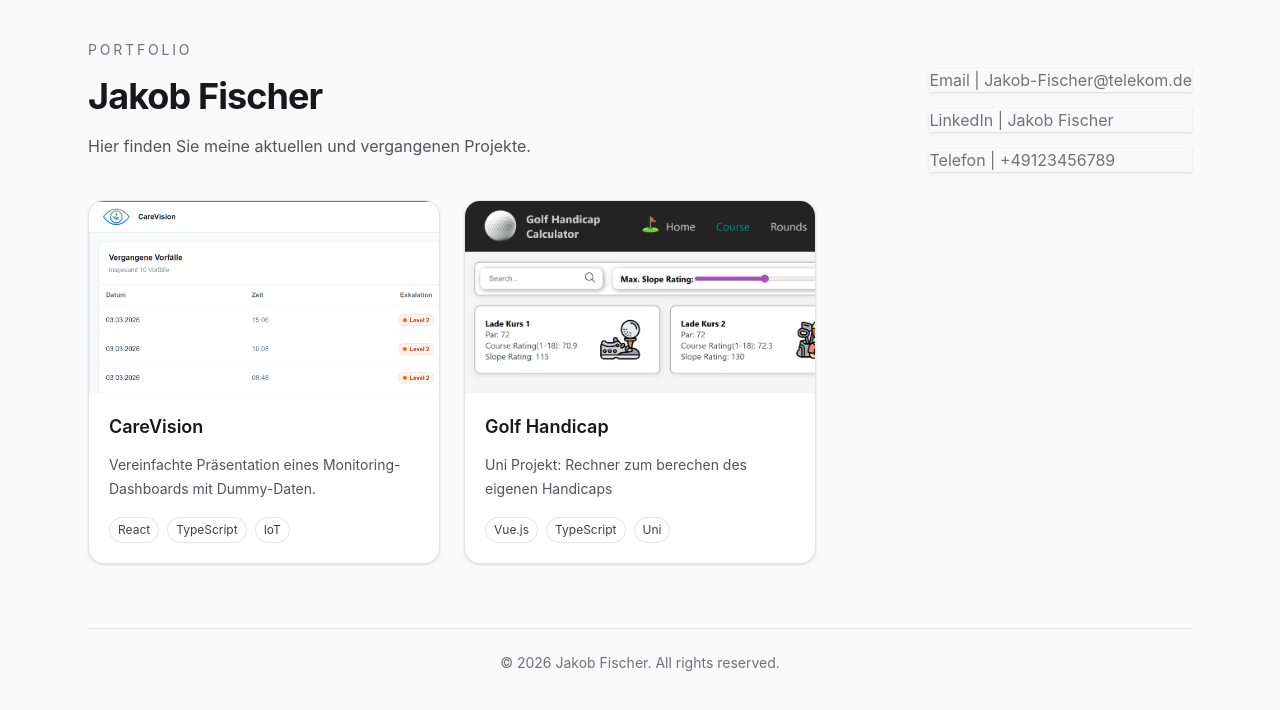
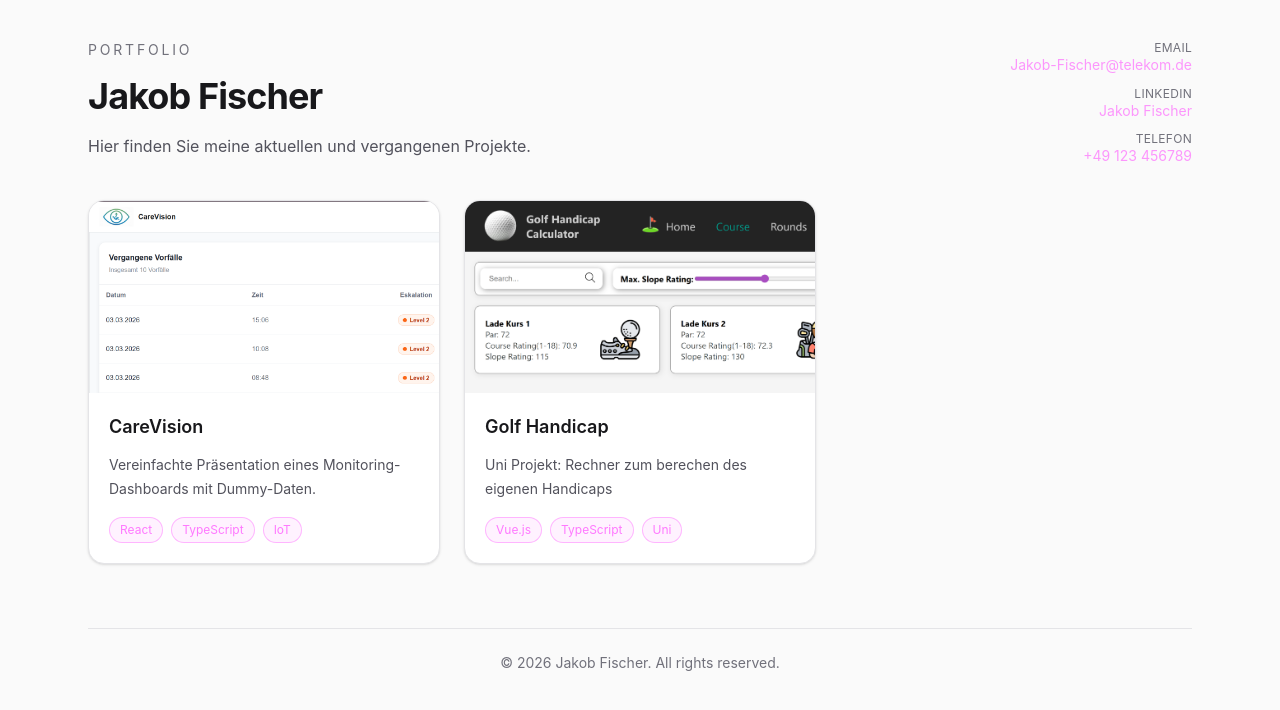
Before and after one commit to JakobFischer2574/portfolio, a React (Vite) app: page / in a window 1280 px wide. Shown: the top 710 px of the page. Built offline with nearby package versions, Linux system fonts and the light colour scheme.

Commit message:
Refactor App component layout and improve styling; enhance ProjectCard and ProjectShell components with Tailwind CSS

```diff
--- a/src/App.tsx
+++ b/src/App.tsx
@@ -1,7 +1,7 @@
-import {useMemo, useState} from "react";
+import { useMemo, useState } from "react";
 import ProjectGrid from "./components/portfolio/ProjectGrid";
 import ProjectShell from "./components/portfolio/ProjectShell";
-import {loadProjects} from "./lib/loadProjects";
+import { loadProjects } from "./lib/loadProjects";
 
 export default function App() {
   const projects = useMemo(() => loadProjects(), []);
@@ -25,65 +25,87 @@ export default function App() {
             <p className="max-w-2xl text-base leading-7 text-zinc-600 dark:text-zinc-400">
               Hier finden Sie meine aktuellen und vergangenen Projekte.
             </p>
-
           </div>
           {/*Left Header*/}
-                    <div className="flex flex-2 items-center justify-end">
+          <div className="flex flex-2 items-start justify-end">
             {/*Kontakt*/}
-                        <div className="flex flex-col gap-4">
+            <div className="flex flex-col items-end gap-3 text-sm">
               <a
                 href="mailto:Jakob-Fischer@telekom.de"
+                className="group flex flex-col items-end leading-tight transition"
+              >
+                <span className="text-zinc-500 text-xs  tracking-wide uppercase">
+                  Email
+                </span>
+
+                <span
                   className="
-                                text-left
-                                text-zinc-500 dark:text-zinc-700
-                                shadow-sm
-                                transition-all duration-200
-                                hover:shadow-lg
-                                hover:text-zinc-500 dark:hover:text-zinc-600
-                                ">
-                                Email | Jakob-Fischer@telekom.de
+                  text-right
+      dark:text-portfolio-accent/60
+            text-portfolio-accent/40
+
+      group-hover:text-portfolio-accent
+      transition
+    "
+                >
+                  Jakob-Fischer@telekom.de
+                </span>
               </a>
+
               <a
                 href="https://www.linkedin.com/in/jakob-fischer-74b6a8330/"
+                className="group flex flex-col items-end leading-tight transition"
+              >
+                <span className="text-zinc-500 text-xs tracking-wide uppercase">
+                  LinkedIn
+                </span>
+
+                <span
                   className="
-                                text-left
-                                text-zinc-500 dark:text-zinc-700
-                                shadow-sm
-                                transition-all duration-200
-                                hover:shadow-lg
-                                hover:text-zinc-500 dark:hover:text-zinc-600
-                                ">
-                                LinkedIn | Jakob Fischer
+                  text-right
+      dark:text-portfolio-accent/60
+            text-portfolio-accent/40
+
+      group-hover:text-portfolio-accent
+      transition
+    "
+                >
+                  Jakob Fischer
+                </span>
               </a>
-                            {/*Tel*/}
+
               <a
                 href="tel:+49123456789"
-                                    target="_blank"
-                                    rel="noopener noreferrer"
+                className="group flex flex-col items-end leading-tight transition"
+              >
+                <span className="text-zinc-500 text-xs tracking-wide uppercase">
+                  Telefon
+                </span>
+
+                <span
                   className="
-                                    text-left
-                                    text-zinc-500 dark:text-zinc-700
-                                    shadow-sm
-                                    transition-all duration-200
-                                    hover:shadow-lg
-                                    hover:text-zinc-500 dark:hover:text-zinc-600
-                                    ">
-                                    Telefon | +49123456789
+                  text-right
+      dark:text-portfolio-accent/60
+      text-portfolio-accent/40
+      group-hover:text-portfolio-accent
+      transition
+    "
+                >
+                  +49 123 456789
+                </span>
               </a>
-
-
             </div>
-
           </div>
         </header>
 
         {!selectedProject ? (
-                    <ProjectGrid projects={projects} onOpen={setSelectedSlug}/>
+          <ProjectGrid projects={projects} onOpen={setSelectedSlug} />
         ) : (
           <div className="space-y-6">
             <button
               onClick={() => setSelectedSlug(null)}
-                            className="rounded-xl border border-zinc-300 px-4 py-2 text-sm hover:bg-zinc-100 dark:border-zinc-700 dark:hover:bg-zinc-900"
+              className="rounded-xl border border-zinc-300 px-4 py-2 text-sm hover:bg-zinc-100 dark:border-zinc-700 dark:hover:bg-zinc-900 transition-transform duration-200
+    hover:scale-105 cursor-pointer"
             >
               ← Back to projects
             </button>
@@ -98,11 +120,9 @@ export default function App() {
         )}
 
         {/* Footer */}
-                <div
-                    className="mt-16 border-t border-zinc-200 pt-6 text-center text-sm text-zinc-500 dark:border-zinc-800">
+        <div className="mt-16 border-t border-zinc-200 pt-6 text-center text-sm text-zinc-500 dark:border-zinc-800">
           © {new Date().getFullYear()} Jakob Fischer. All rights reserved.
         </div>
-
       </div>
     </div>
   );
--- a/src/components/portfolio/ProjectCard.tsx
+++ b/src/components/portfolio/ProjectCard.tsx
@@ -1,15 +1,15 @@
-import type {ProjectMeta} from "../../types/portfolio";
+import type { ProjectMeta } from "../../types/portfolio";
 
 type Props = {
   meta: ProjectMeta;
   onOpen: (slug: string) => void;
 };
 
-export default function ProjectCard({meta, onOpen}: Props) {
+export default function ProjectCard({ meta, onOpen }: Props) {
   return (
     <button
       onClick={() => onOpen(meta.slug)}
-            className="group w-full rounded-2xl overflow-hidden border border-zinc-200 bg-white text-left shadow-sm transition hover:-translate-y-1 hover:shadow-md dark:border-zinc-800 dark:bg-zinc-900 hover:border-zinc-300 dark:hover:border-zinc-700"
+      className="group w-full rounded-2xl overflow-hidden border border-zinc-200 bg-white text-left shadow-sm transition hover:-translate-y-1 hover:shadow-md dark:border-zinc-800 dark:bg-zinc-900 hover:border-zinc-300 dark:hover:border-zinc-700 cursor-pointer"
     >
       {/*image*/}
 
@@ -26,7 +26,6 @@ export default function ProjectCard({meta, onOpen}: Props) {
           <h3 className="text-lg font-semibold text-zinc-900 dark:text-zinc-100">
             {meta.title}
           </h3>
-
         </div>
 
         <p className="mb-4 text-sm leading-6 text-zinc-600 dark:text-zinc-400">
@@ -37,7 +36,22 @@ export default function ProjectCard({meta, onOpen}: Props) {
           {meta.tags.map((tag) => (
             <span
               key={tag}
-                            className="rounded-full border border-zinc-200 px-2 py-1 text-xs text-zinc-700 dark:border-zinc-700 dark:text-zinc-300"
+              className="
+                      rounded-full
+                      border border-portfolio-accent/25
+                      bg-portfolio-accent/5
+                      px-2.5 py-1
+                      text-xs
+                      text-portfolio-accent/50
+
+                      dark:border-portfolio-accent/15
+                      dark:bg-portfolio-accent/10
+                      dark:text-portfolio-accent/40
+                      hover:bg-portfolio-accent/15
+                      hover:border-portfolio-accent/40
+                      hover:text-portfolio-accent
+                      transition-all duration-200
+                    "
             >
               {tag}
             </span>
--- a/src/components/portfolio/ProjectShell.tsx
+++ b/src/components/portfolio/ProjectShell.tsx
@@ -28,16 +28,51 @@ export default function ProjectShell({
                     {tags.map((tag) => (
                         <span
                             key={tag}
-                            className="rounded-full bg-zinc-100 px-3 py-1 text-sm text-zinc-700 dark:bg-zinc-800 dark:text-zinc-300"
+                            className="
+                      rounded-full
+                      border border-portfolio-accent/25
+                      bg-portfolio-accent/5
+                      px-2.5 py-1
+                      text-xs
+                      text-portfolio-accent/50
+
+                      dark:border-portfolio-accent/15
+                      dark:bg-portfolio-accent/10
+                      dark:text-portfolio-accent/40
+                      hover:bg-portfolio-accent/15
+                      hover:border-portfolio-accent/40
+                      hover:text-portfolio-accent
+                      transition-all duration-200
+                    "
                         >
               {tag}
             </span>
                     ))}
                 </div>
+
             </header>
 
             <div className="rounded-2xl border border-zinc-200 bg-white p-6 shadow-sm dark:border-zinc-800 dark:bg-zinc-900">
-                <article className="prose prose-zinc max-w-none dark:prose-invert">
+                <article className="
+                         prose prose-zinc max-w-none dark:prose-invert
+
+                         prose-headings:font-semibold
+                         prose-headings:tracking-tight
+
+                         prose-h2:border-b
+                         prose-h2:pb-2
+                         prose-h2:mt-12
+                         prose-h2:mb-4
+
+                         prose-h3:mt-6
+                         prose-h3:mb-1
+
+                         prose-p:my-3
+                         prose-p:mt-1
+                         prose-ul:my-3
+                         prose-ul:mt-1
+                         prose-li:my-1
+                  ">
                     <ReactMarkdown>{markdown}</ReactMarkdown>
                 </article>
             </div>
--- a/src/index.css
+++ b/src/index.css
@@ -1,2 +1,7 @@
 @import "tailwindcss";
 @plugin "@tailwindcss/typography";
+
+
+@theme {
+    --color-portfolio-accent: magenta
+}
```
Lines whose indentation alone changed are shown as unchanged.
